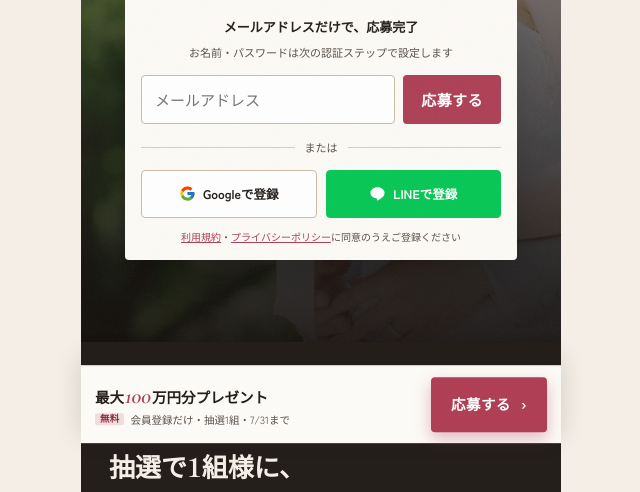
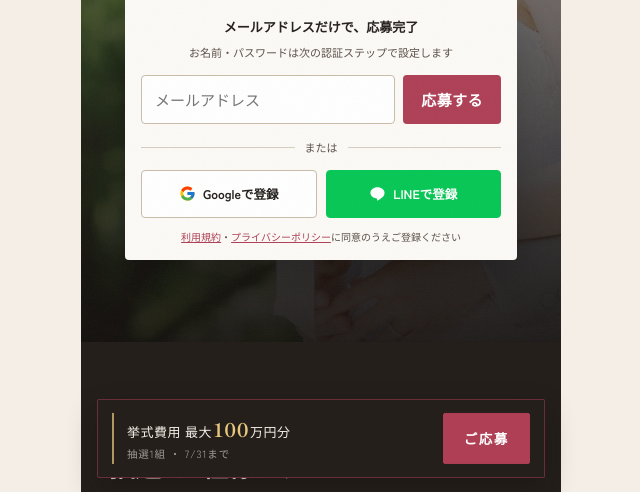
Before and after one commit to ryo-kawafune/yuinone-lp-preview, a plain HTML site: page index.html in a window 1280 px wide. Shown: the part 458-950 px from the top of the page, without its empty margins (319-959 px from the left). Drawn offline with nearby package versions, Linux system fonts and the light colour scheme.

Commit message:
追従CTAをダーク・フローティングカード（ローズ塗り）に刷新
Co-Authored-By: Claude Opus 4.8 <noreply@anthropic.com>

```diff
--- a/index.html
+++ b/index.html
@@ -301,11 +301,11 @@
 </div>
 
 <div class="sticky" id="sticky">
-  <div class="s-info">
-    <span class="s-amt">最大<b>100</b>万円分プレゼント</span>
-    <span class="s-meta"><span class="pin">無料</span>会員登録だけ・抽選1組・7/31まで</span>
+  <div class="s-card">
+    <span class="s-rule"></span>
+    <div class="s-of">挙式費用 最大<span class="s-n">100</span>万円分<small>抽選1組 ・ 7/31まで</small></div>
+    <a href="#reg-final" class="s-btn">ご応募</a>
   </div>
-  <a href="#reg-final" class="btn btn-primary s-btn">応募する<span class="cta-arrow">›</span></a>
 </div>
 
 <script>
--- a/style.css
+++ b/style.css
@@ -158,19 +158,20 @@ footer{background:var(--ink);color:rgba(244,238,230,.6);padding:42px 26px 32px;f
 .foot-co .row dd{color:rgba(244,238,230,.66)}
 .foot-cr{margin-top:24px;font-size:10.5px;color:rgba(244,238,230,.42);letter-spacing:.04em}
 
-/* ===== sticky CTA（刷新：行動誘導を強化） ===== */
+/* ===== sticky CTA（C'ベース：ダーク・フローティングカード／ローズ塗り） ===== */
 .sticky{position:fixed;left:0;right:0;bottom:0;z-index:40;max-width:480px;margin:0 auto;
-  padding:11px 14px calc(11px + env(safe-area-inset-bottom));
-  background:var(--white);border-top:1px solid var(--line);box-shadow:0 -8px 26px rgba(36,28,22,.16);
-  transform:translateY(130%);transition:transform .4s cubic-bezier(.2,.8,.2,1);display:flex;gap:12px;align-items:center}
+  padding:0 16px calc(16px + env(safe-area-inset-bottom));
+  transform:translateY(160%);transition:transform .42s cubic-bezier(.2,.8,.2,1)}
 .sticky.show{transform:translateY(0)}
-.sticky .s-info{flex:1;line-height:1.25;min-width:0}
-.sticky .s-amt{display:block;font-family:"Shippori Mincho",serif;font-weight:700;font-size:14.5px;color:var(--ink)}
-.sticky .s-amt b{color:var(--rose);font-family:"Cormorant Garamond",serif;font-style:italic;font-size:22px;margin:0 1px}
-.sticky .s-meta{display:flex;align-items:center;gap:6px;font-size:10.5px;color:var(--ink-2);margin-top:2px}
-.sticky .s-meta .pin{display:inline-block;background:var(--rose-l);color:var(--rose-d);font-weight:700;border-radius:2px;padding:0 5px;font-size:9.5px;letter-spacing:.02em}
-.sticky .s-btn{width:auto;flex:none;padding:14px 20px;white-space:nowrap;font-size:14.5px;box-shadow:0 6px 16px rgba(174,63,85,.36)}
-.sticky .s-btn .cta-arrow{margin-left:2px}
+.s-card{background:var(--ink);border:1px solid rgba(174,63,85,.5);border-radius:2px;
+  box-shadow:0 14px 30px rgba(20,14,10,.3);display:flex;align-items:center;gap:13px;padding:13px 14px}
+.s-rule{flex:none;width:2px;align-self:stretch;background:#E8C77E;opacity:.72}
+.s-of{flex:1;font-family:"Shippori Mincho",serif;font-weight:500;font-size:13px;letter-spacing:.04em;line-height:1.5;color:var(--paper);min-width:0}
+.s-of .s-n{font-family:"Shippori Mincho",serif;font-weight:700;color:#E8C77E;font-size:19px;margin:0 1px}
+.s-of small{display:block;font-family:"Zen Kaku Gothic New",sans-serif;font-weight:400;font-size:10.5px;letter-spacing:.08em;color:rgba(244,238,230,.6);margin-top:3px}
+.s-btn{flex:none;font-family:"Shippori Mincho",serif;font-weight:700;font-size:13.5px;letter-spacing:.12em;text-decoration:none;
+  padding:12px 20px;border-radius:2px;white-space:nowrap;background:var(--rose);color:#fff;border:1px solid var(--rose)}
+.s-btn:active{background:var(--rose-d)}
 
 /* ヘッダーロゴ（透過・白版） */
 .logo-h{width:150px;height:auto;display:block;filter:drop-shadow(0 1px 6px rgba(0,0,0,.45))}
```
